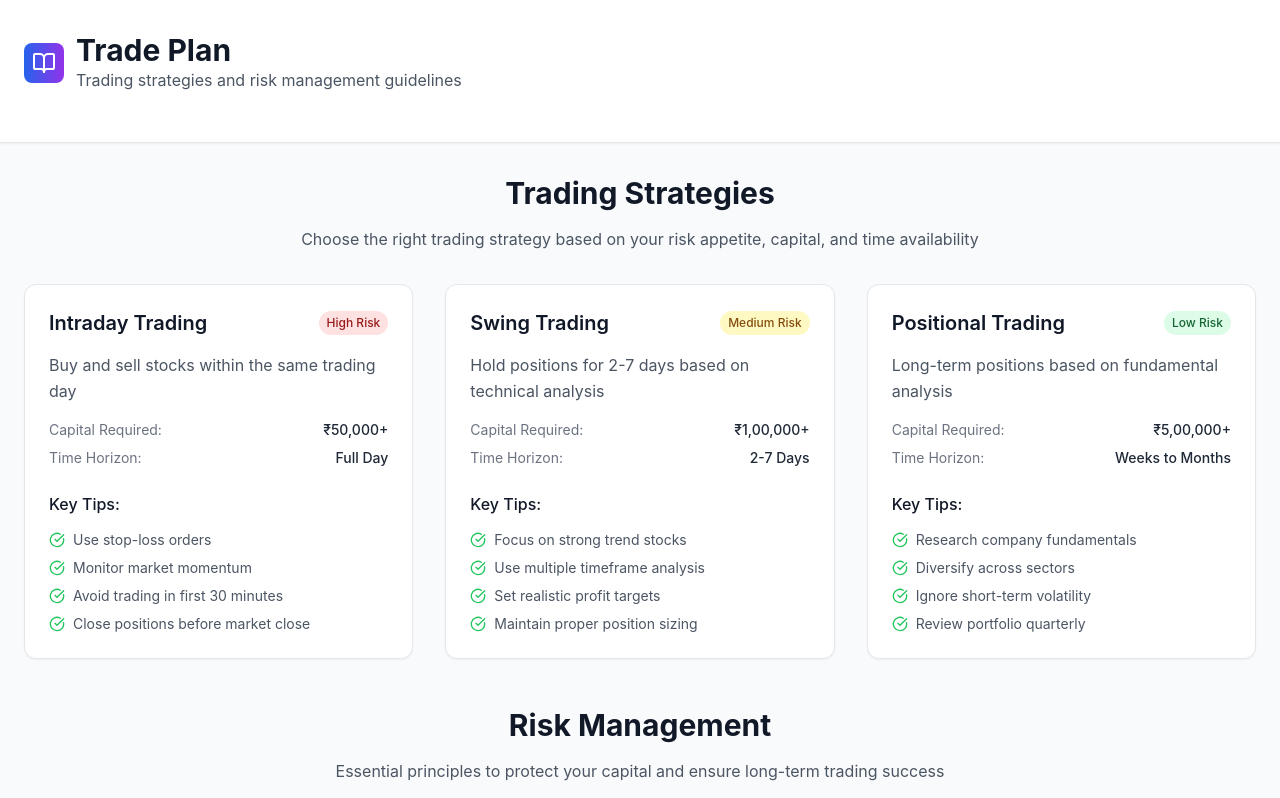
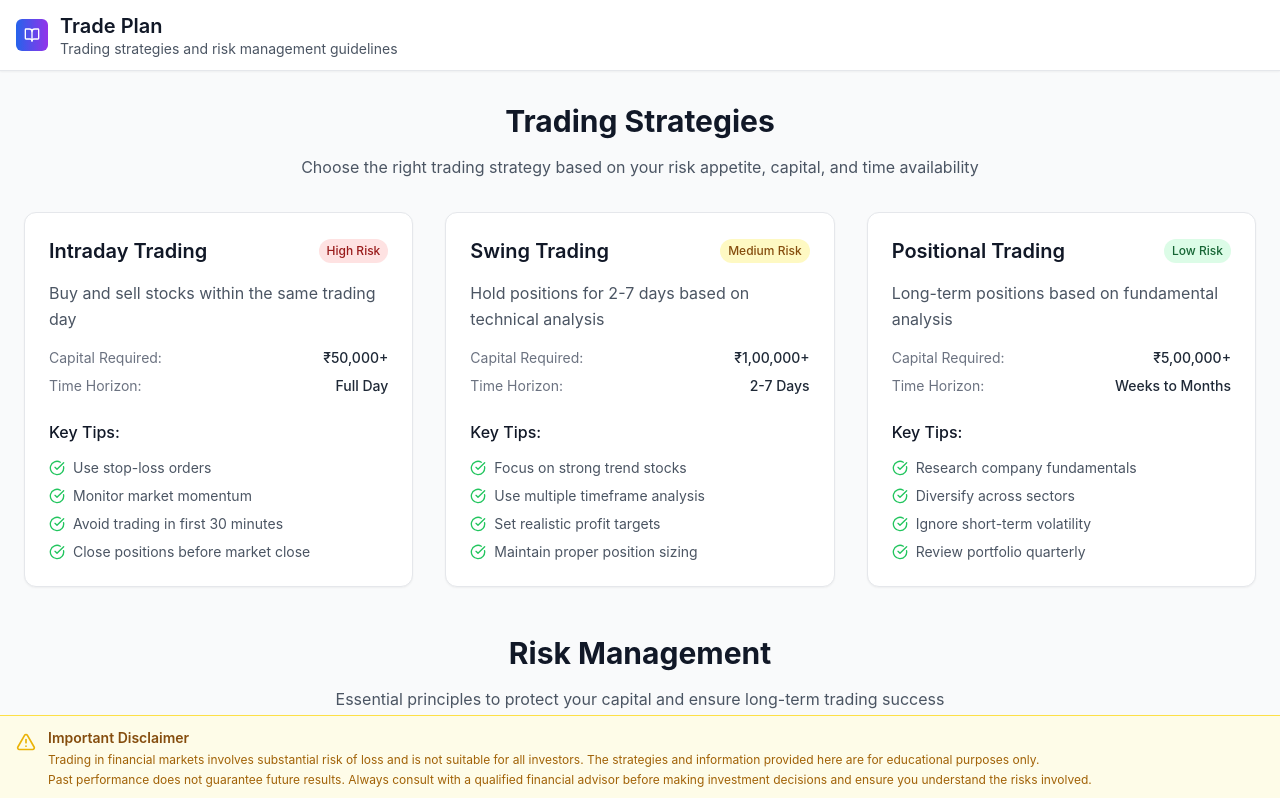
Before and after one commit to manjeshpatagar/Mytradingview, a Next.js app in the folder trading-view/: page /trade-plan in a window 1280 px wide. Shown: the top 798 px of the page. Built offline with nearby package versions, Linux system fonts and the light colour scheme.

Commit message:
css chnaged on trdae-plane

```diff
--- a/trading-view/src/app/intraday-picks/page.tsx
+++ b/trading-view/src/app/intraday-picks/page.tsx
@@ -91,20 +91,23 @@ export default function IntradayPicks() {
 
   return (
     <div className="min-h-screen bg-gray-50">
-      <div className="bg-white shadow-sm border-b border-gray-200">
-        <div className="max-w-7xl mx-auto px-6 py-8">
+      <div className="sticky top-0 z-50 bg-white shadow-sm border-b border-gray-200">
+        <div className="max-w-7xl mx-auto px-4 py-3">
           <div className="flex items-center justify-between">
             <div>
-              <h1 className="text-3xl font-bold text-gray-900 mb-2">Intraday Trading Picks</h1>
-              <p className="text-gray-600">Real-time trading signals for the past 7 days</p>
+              <h1 className="text-xl font-semibold text-gray-900 mb-1">Intraday Trading Picks</h1>
+              <p className="text-sm text-gray-600">Real-time trading signals for the past 7 days</p>
             </div>
-            <div className="flex items-center space-x-2 text-sm text-gray-500">
+            <div className="flex items-center space-x-2 text-xs text-gray-500">
               <Clock className="w-4 h-4" />
-              <span>Last updated: {new Date().toLocaleTimeString('en-US', { hour: '2-digit', minute: '2-digit' })} IST</span>
+              <span>
+                Last updated: {new Date().toLocaleTimeString('en-US', { hour: '2-digit', minute: '2-digit' })} IST
+              </span>
             </div>
           </div>
         </div>
       </div>
+
 
       <div className="max-w-7xl mx-auto px-6 py-8">
         {/* Date Selector */}
@@ -115,11 +118,10 @@ export default function IntradayPicks() {
               <button
                 key={date}
                 onClick={() => setSelectedDate(date)}
-                className={`px-4 py-2 rounded-full text-sm font-medium border ${
-                  selectedDate === date
+                className={`px-4 py-2 rounded-full text-sm font-medium border ${selectedDate === date
                     ? 'bg-blue-600 text-white'
                     : 'bg-white text-gray-700 hover:bg-gray-100'
-                }`}
+                  }`}
               >
                 {isToday ? 'Today' : date}
               </button>
@@ -187,14 +189,18 @@ export default function IntradayPicks() {
         </div>
 
         {/* Disclaimer */}
-        <div className="p-4 text-md text-gray-600 bg-yellow-100 border border-yellow-300 rounded mt-6">
-          <strong>Disclaimer:</strong> The "Buy Above" or "Sell Below" levels are provided for educational purposes only.
-          When a stock crosses the Buy Above or Sell Below price, it's a potential trade opportunity — but hitting the full target is not guaranteed.
-          We suggest booking 2–3% profit if momentum weakens. Use stop-loss and risk management. We are not SEBI-registered advisors.
+        <div className="fixed bottom-0 left-0 right-0 z-40 bg-yellow-100 border-t border-yellow-300 text-gray-800 text-sm p-4 shadow-md">
+          <div className="max-w-7xl mx-auto">
+            <p>
+              <strong>Disclaimer:</strong> The "Buy Above" or "Sell Below" levels are provided for educational purposes only.
+              When a stock crosses the Buy Above or Sell Below price, it's a potential trade opportunity — but hitting the full target is not guaranteed.
+              We suggest booking <strong>2–3% profit</strong> if momentum weakens. Use stop-loss and risk management.
+              We are <strong>not SEBI-registered advisors</strong>.
+            </p>
+          </div>
         </div>
-
         {/* Premium CTA */}
-        <div className="mt-12 text-center">
+        {/* <div className="mt-12 text-center">
           <div className="bg-gradient-to-r from-blue-600 to-purple-600 rounded-xl p-8 text-white shadow-lg">
             <h3 className="text-2xl font-bold mb-4">Upgrade for Daily Accurate Picks</h3>
             <p className="text-blue-100 mb-6 max-w-2xl mx-auto">
@@ -204,7 +210,7 @@ export default function IntradayPicks() {
               Get Premium Access <ArrowRight className="w-5 h-5 ml-2 inline" />
             </button>
           </div>
-        </div>
+        </div> */}
       </div>
     </div>
   );
--- a/trading-view/src/app/intraday-results/page.tsx
+++ b/trading-view/src/app/intraday-results/page.tsx
@@ -52,19 +52,20 @@ export default function IntradayResults() {
   return (
     <div className="min-h-screen bg-gray-50">
       {/* Header */}
-      <div className="bg-white shadow-sm border-b border-gray-200">
-        <div className="max-w-7xl mx-auto px-6 py-8">
-          <div className="flex items-center space-x-3 mb-4">
-            <div className="w-10 h-10 bg-gradient-to-r from-blue-600 to-purple-600 rounded-lg flex items-center justify-center">
-              <Activity className="w-6 h-6 text-white" />
+      <div className="sticky top-0 z-50 bg-white shadow-sm border-b border-gray-200">
+        <div className="max-w-7xl mx-auto px-6 py-4">
+          <div className="flex items-center space-x-3 mb-2">
+            <div className="w-9 h-9 bg-gradient-to-r from-blue-600 to-purple-600 rounded-lg flex items-center justify-center">
+              <Activity className="w-5 h-5 text-white" />
             </div>
             <div>
-              <h1 className="text-3xl font-bold text-gray-900">Performance Analytics</h1>
-              <p className="text-gray-600">Historical performance data and trading results</p>
+              <h1 className="text-xl font-bold text-gray-900">Performance Analytics</h1>
+              <p className="text-sm text-gray-600">Historical performance data and trading results</p>
             </div>
           </div>
         </div>
       </div>
+
 
       <div className="max-w-7xl mx-auto px-6 py-8">
 
@@ -111,9 +112,8 @@ export default function IntradayResults() {
                           </span>
                         </td>
                         <td className="px-4 py-4 whitespace-nowrap">
-                          <span className={`inline-flex items-center px-2.5 py-0.5 rounded-full text-xs font-medium ${
-                            stock.status === 'success' ? 'bg-green-100 text-green-800' : 'bg-red-100 text-red-800'
-                          }`}>
+                          <span className={`inline-flex items-center px-2.5 py-0.5 rounded-full text-xs font-medium ${stock.status === 'success' ? 'bg-green-100 text-green-800' : 'bg-red-100 text-red-800'
+                            }`}>
                             {stock.status === 'success' ? (
                               <TrendingUp className="w-3 h-3 mr-1" />
                             ) : (
@@ -142,12 +142,11 @@ export default function IntradayResults() {
           </div>
         </div>
 
-        {/* Disclaimer */}
-        <div className="bg-yellow-100 border-l-4 border-yellow-500 text-yellow-800 p-4 rounded-md shadow-sm mt-6">
-          <div className="flex">
-            <Info className="w-5 h-5 mr-2 mt-1 text-yellow-500" />
+        <div className="fixed bottom-0 left-0 w-full z-50 bg-yellow-100 border-t-4 border-yellow-500 text-yellow-800 px-6 py-4 shadow-md">
+          <div className="max-w-6xl mx-auto flex">
+            <Info className="w-5 h-5 mr-3 mt-1 text-yellow-500" />
             <div className="text-sm">
-              <p className="font-semibold">Disclaimer:</p>
+              <p className="font-semibold mb-1">Disclaimer:</p>
               <p>
                 The "Buy Above" or "Sell Below" levels shared are for educational purposes only. Once the price crosses the level, you may consider entering — but we do not guarantee target achievement.
                 <br />
@@ -159,6 +158,7 @@ export default function IntradayResults() {
             </div>
           </div>
         </div>
+
       </div>
     </div>
   );
--- a/trading-view/src/app/results/page.tsx
+++ b/trading-view/src/app/results/page.tsx
@@ -113,19 +113,20 @@ useEffect(() => {
   return (
     <div className="min-h-screen bg-gray-50">
       {/* Header */}
-      <div className="bg-white shadow-sm border-b border-gray-200">
-        <div className="max-w-7xl mx-auto px-6 py-8">
-          <div className="flex items-center space-x-3 mb-4">
-            <div className="w-10 h-10 bg-gradient-to-r from-blue-600 to-purple-600 rounded-lg flex items-center justify-center">
-              <Calendar className="w-6 h-6 text-white" />
+      <div className="sticky top-0 z-50 bg-white shadow-sm border-b border-gray-200">
+        <div className="max-w-7xl mx-auto px-6 py-4"> {/* Reduced py-8 to py-4 */}
+          <div className="flex items-center space-x-3 mb-2"> {/* mb-4 to mb-2 */}
+            <div className="w-9 h-9 bg-gradient-to-r from-blue-600 to-purple-600 rounded-lg flex items-center justify-center">
+              <Calendar className="w-5 h-5 text-white" /> {/* Slightly smaller icon */}
             </div>
             <div>
-              <h1 className="text-3xl font-bold text-gray-900">Results & Events</h1>
-              <p className="text-gray-600">Today's earnings, dividends, and corporate events</p>
+              <h1 className="text-2xl font-bold text-gray-900">Results & Events</h1> {/* text-3xl → text-2xl */}
+              <p className="text-sm text-gray-600">Today's earnings, dividends, and corporate events</p> {/* Smaller text */}
             </div>
           </div>
         </div>
       </div>
+
 
       <div className="max-w-7xl mx-auto px-6 py-8">
         {/* Events Table */}
@@ -206,14 +207,15 @@ useEffect(() => {
         </div>
 
         {/* Disclaimer */}
-        <div className="mt-8 bg-blue-50 border border-blue-200 rounded-lg p-4">
+        <div className="fixed bottom-0 left-0 w-full z-40 bg-blue-50 border-t border-blue-200">
+          <div className="max-w-7xl mx-auto px-4 py-3">
             <div className="flex">
               <div className="flex-shrink-0">
                 <AlertTriangle className="h-5 w-5 text-blue-400" />
               </div>
               <div className="ml-3">
                 <h3 className="text-sm font-medium text-blue-800">Important Notice</h3>
-              <div className="mt-2 text-sm text-blue-700">
+                <div className="mt-1 text-sm text-blue-700">
                   <p>
                     This information is for reference purposes only. Please verify all dates and details
                     from official company announcements. Market reactions to these events may vary.
@@ -223,6 +225,8 @@ useEffect(() => {
             </div>
           </div>
         </div>
+
+      </div>
     </div>
   );
 }
--- a/trading-view/src/app/trade-plan/page.tsx
+++ b/trading-view/src/app/trade-plan/page.tsx
@@ -83,19 +83,20 @@ export default function TradePlan() {
   return (
     <div className="min-h-screen bg-gray-50">
       {/* Header */}
-      <div className="bg-white shadow-sm border-b border-gray-200">
-        <div className="max-w-7xl mx-auto px-6 py-8">
-          <div className="flex items-center space-x-3 mb-4">
-            <div className="w-10 h-10 bg-gradient-to-r from-blue-600 to-purple-600 rounded-lg flex items-center justify-center">
-              <BookOpen className="w-6 h-6 text-white" />
+      <div className="bg-white shadow-sm border-b border-gray-200 sticky top-0 z-50">
+        <div className="max-w-7xl mx-auto px-4 py-3">
+          <div className="flex items-center space-x-3">
+            <div className="w-8 h-8 bg-gradient-to-r from-blue-600 to-purple-600 rounded-md flex items-center justify-center">
+              <BookOpen className="w-4 h-4 text-white" />
             </div>
             <div>
-              <h1 className="text-3xl font-bold text-gray-900">Trade Plan</h1>
-              <p className="text-gray-600">Trading strategies and risk management guidelines</p>
+              <h1 className="text-xl font-semibold text-gray-900">Trade Plan</h1>
+              <p className="text-sm text-gray-600 leading-tight">Trading strategies and risk management guidelines</p>
             </div>
           </div>
         </div>
       </div>
+
 
       <div className="max-w-7xl mx-auto px-6 py-8">
         {/* Trading Strategies */}
@@ -123,11 +124,10 @@ export default function TradePlan() {
               >
                 <div className="flex items-center justify-between mb-4">
                   <h3 className="text-xl font-semibold text-gray-900">{strategy.title}</h3>
-                  <span className={`inline-flex items-center px-2 py-1 rounded-full text-xs font-medium ${
-                    strategy.risk === 'High' ? 'bg-red-100 text-red-800' :
+                  <span className={`inline-flex items-center px-2 py-1 rounded-full text-xs font-medium ${strategy.risk === 'High' ? 'bg-red-100 text-red-800' :
                     strategy.risk === 'Medium' ? 'bg-yellow-100 text-yellow-800' :
-                    'bg-green-100 text-green-800'
-                  }`}>
+                      'bg-green-100 text-green-800'
+                    }`}>
                     {strategy.risk} Risk
                   </span>
                 </div>
@@ -236,26 +236,25 @@ export default function TradePlan() {
         </div>
 
         {/* Disclaimer */}
-        <div className="bg-yellow-50 border border-yellow-200 rounded-lg p-6">
-          <div className="flex">
-            <div className="flex-shrink-0">
-              <AlertTriangle className="h-6 w-6 text-yellow-400" />
+        <div className="fixed bottom-0 left-0 right-0 z-50 bg-yellow-50 border-t border-yellow-300 shadow-md px-4 py-3">
+          <div className="max-w-7xl mx-auto flex">
+            <div className="flex-shrink-0 mt-1">
+              <AlertTriangle className="h-5 w-5 text-yellow-500" />
             </div>
             <div className="ml-3">
-              <h3 className="text-lg font-medium text-yellow-800">Important Disclaimer</h3>
-              <div className="mt-2 text-sm text-yellow-700">
-                <p className="mb-2">
-                  Trading in financial markets involves substantial risk of loss and is not suitable for all investors.
-                  The strategies and information provided here are for educational purposes only.
+              <h3 className="text-sm font-semibold text-yellow-800">Important Disclaimer</h3>
+              <div className="mt-1 text-xs text-yellow-700 space-y-1">
+                <p>
+                  Trading in financial markets involves substantial risk of loss and is not suitable for all investors. The strategies and information provided here are for educational purposes only.
                 </p>
                 <p>
-                  Past performance does not guarantee future results. Always consult with a qualified financial advisor
-                  before making investment decisions and ensure you understand the risks involved.
+                  Past performance does not guarantee future results. Always consult with a qualified financial advisor before making investment decisions and ensure you understand the risks involved.
                 </p>
               </div>
             </div>
           </div>
         </div>
+
       </div>
     </div>
   );
```
Lines whose indentation alone changed are shown as unchanged.
